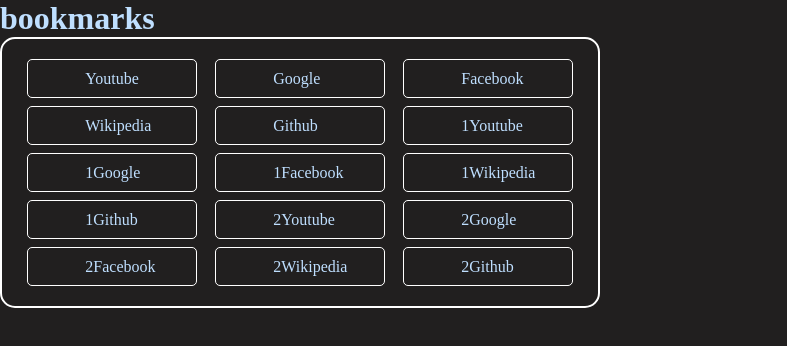
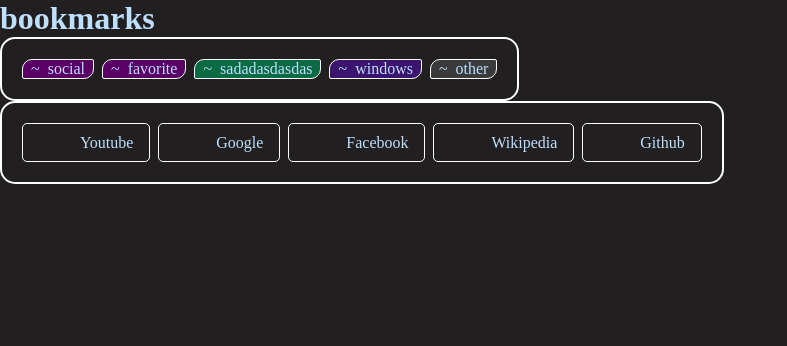
Before and after one commit to luiz734/bookmark-tags, a Svelte app: page / in a window 1280 px wide. Shown: the top 346 px of the page, without its empty margins (0-787 px from the left). Built offline with nearby package versions, Linux system fonts and the light colour scheme.

Commit message:
tags list and auto tag

```diff
--- a/src/App.svelte
+++ b/src/App.svelte
@@ -1,10 +1,12 @@
 <script>
-   import List from "./components/list.svelte";
+   import BookmarkList from "./components/bookmarkList.svelte";
+   import TagList from "./components/tagList.svelte";
 </script>
 
 <h1>bookmarks</h1>
 <main>
-   <List />
+   <TagList />
+   <BookmarkList />
 </main>
 
 <style>
--- a/src/components/bookmark.svelte
+++ b/src/components/bookmark.svelte
@@ -19,18 +19,20 @@
       margin: 0 0.5em;
    }
    .label {
-      margin: 0 0.5em 0 0;
+      margin: 0 1em 0 0;
    }
    .bookmark {
       display: flex;
       border: 1px solid white;
       align-items: center;
       justify-content: left;
-      width: 30%;
+      /* min-width: 150px; */
+      flex: content;
       border-radius: 5px;
       cursor: pointer;
       margin: 0.25em 0.25em;
    }
+
    .bookmark:hover {
       background-color: #000000;
    }
--- a/src/components/list.svelte
+++ b/src/components/bookmarkList.svelte
@@ -17,7 +17,7 @@
       padding: 1em;
       border-radius: 15px;
       width: fit-content;
-      max-width: 600px;
-      justify-content: space-around;
+      min-width: 300px;
+      justify-content: left;
    }
 </style>
--- /dev/null
+++ b/src/components/tag.svelte
@@ -0,0 +1,62 @@
+<script>
+   export let icon;
+   export let label;
+   export let color;
+   export let name;
+   export let value;
+   export let tags;
+
+   const onClick = () => {
+      if (tags.includes(value)) {
+         tags = tags.filter((elem) => elem != value);
+      } else {
+         tags = [...tags, value];
+      }
+   };
+
+   console.log(color);
+</script>
+
+<div
+   style={"background-color: " + color}
+   class="tag"
+   class:selected={tags.includes(value)}
+   on:click={onClick}
+>
+   <input type="checkbox" bind:group={tags} {name} {value} />
+   <div class="icon">{icon}</div>
+   <div class="label">{label}</div>
+</div>
+
+<style>
+   input[type="checkbox"] {
+      -webkit-appearance: none;
+      -moz-appearance: none;
+      -ms-appearance: none;
+      -o-appearance: none;
+      appearance: none;
+   }
+   .icon {
+      font-size: 1em;
+      margin: 0 0.5em;
+   }
+   .label {
+      margin: 0 0.5em 0 0;
+   }
+   .tag {
+      display: flex;
+      border: 1px solid white;
+      align-items: center;
+      justify-content: left;
+      border-radius: 5px;
+      border-radius: 10px 2px 10px 2px;
+      cursor: pointer;
+      margin: 0.25em 0.25em;
+      user-select: none;
+   }
+   .selected {
+      border-width: 3x;
+   }
+   .tab:hover {
+   }
+</style>
--- /dev/null
+++ b/src/components/tagList.svelte
@@ -0,0 +1,41 @@
+<script>
+   import { tags, userConfig, bookmarks } from "../stores";
+   import Tag from "./tag.svelte";
+   import { getAllTags } from "../util";
+   let selected = [];
+
+   $tags = getAllTags($bookmarks);
+</script>
+
+<div class="list">
+   {#each $tags as t}
+      <Tag
+         color={$userConfig.tagColors[
+            Math.floor(Math.random() * $userConfig.tagColors.length)
+         ]}
+         icon={"~"}
+         label={t}
+         name={"tags"}
+         value={t}
+         bind:tags={selected}
+      />
+   {/each}
+</div>
+
+{#each selected as s}
+   {s}
+{/each}
+
+<style>
+   .list {
+      border: 2px solid white;
+      display: flex;
+      flex-wrap: wrap;
+      padding: 1em;
+      border-radius: 15px;
+      width: fit-content;
+      max-width: 600px;
+      justify-content: left;
+      z-index: 10 !important;
+   }
+</style>
--- a/src/stores.js
+++ b/src/stores.js
@@ -1,19 +1,64 @@
 import { writable } from "svelte/store";
 
 export const bookmarks = writable([
-   { icon: "輸", label: "Youtube", link: "https://www.youtube.com/" },
-   { icon: "輸", label: "Google", link: "google.com" },
-   { icon: "輸", label: "Facebook", link: "facebook.com" },
-   { icon: "輸", label: "Wikipedia", link: "wikipedia.org" },
-   { icon: "輸", label: "Github", link: "github.com" },
-   { icon: "輸", label: "1Youtube", link: "https://www.youtube.com/" },
-   { icon: "輸", label: "1Google", link: "google.com" },
-   { icon: "輸", label: "1Facebook", link: "facebook.com" },
-   { icon: "輸", label: "1Wikipedia", link: "wikipedia.org" },
-   { icon: "輸", label: "1Github", link: "github.com" },
-   { icon: "輸", label: "2Youtube", link: "https://www.youtube.com/" },
-   { icon: "輸", label: "2Google", link: "google.com" },
-   { icon: "輸", label: "2Facebook", link: "facebook.com" },
-   { icon: "輸", label: "2Wikipedia", link: "wikipedia.org" },
-   { icon: "輸", label: "2Github", link: "github.com" },
+   {
+      icon: "輸",
+      label: "Youtube",
+      link: "https://www.youtube.com/",
+      tags: ["social", "favorite", "sadadasdasdas"],
+   },
+   {
+      icon: "輸",
+      label: "Google",
+      link: "google.com",
+      tags: ["social", "favorite"],
+   },
+   {
+      icon: "輸",
+      label: "Facebook",
+      link: "facebook.com",
+      tags: ["social", "favorite", "windows"],
+   },
+   {
+      icon: "輸",
+      label: "Wikipedia",
+      link: "wikipedia.org",
+      tags: ["social", "favorite"],
+   },
+   {
+      icon: "輸",
+      label: "Github",
+      link: "github.com",
+      tags: ["social", "favorite", "other"],
+   },
 ]);
+
+export const tags = writable([
+   // "favorite",
+   // "social",
+   // "mail",
+   // "1favorite",
+   // "1social",
+   // "1mail",
+   // "2favorite",
+   // "2social",
+   // "2mail",
+   // "3favorite",
+   // "3social",
+   // "3mail",
+]);
+
+export const userConfig = writable({
+   tagColors: [
+      "#3a3a3a",
+      "#5a5a5a",
+      "#623f26",
+      "#865500",
+      "#867503",
+      "#0a6a44",
+      "#3a146f",
+      "#580065",
+      "#710049",
+      "#723125",
+   ],
+});
--- /dev/null
+++ b/src/util.js
@@ -0,0 +1,12 @@
+export const getAllTags = (bookmarks) => {
+   console.log(bookmarks);
+   const tags = new Set();
+
+   bookmarks.map((b) => {
+      b.tags.map((tag) => tags.add(tag));
+   });
+
+   const a = Array.from(tags);
+   console.log(a);
+   return a;
+};
```
